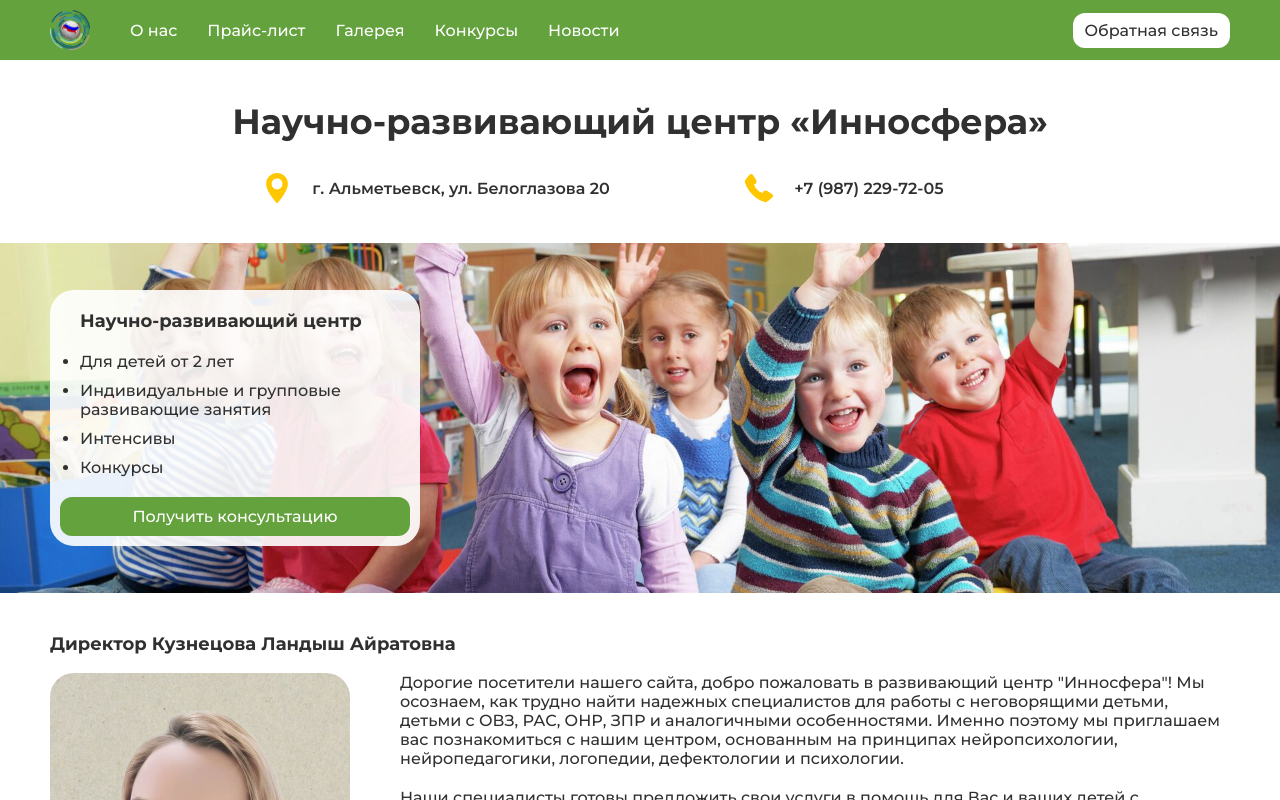
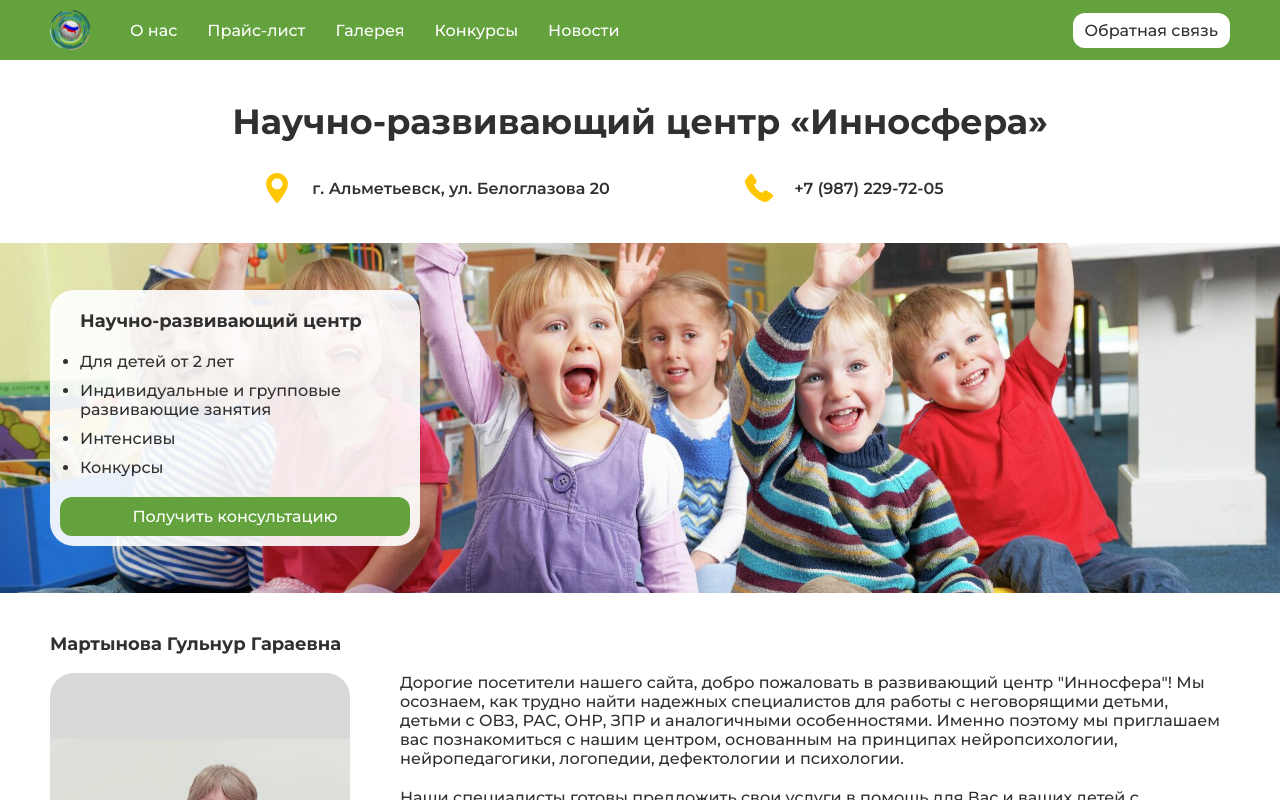
Before and after one commit to nutsea/innosphere-client-new, a React (Create React App) app: page / in a window 1280 px wide. Shown: the top 800 px of the page. Built offline with nearby package versions, Linux system fonts and the light colour scheme; no server answers.

Commit message:
UPD: Updated data for director an jpeg

```diff
--- a/src/pages/Main.jsx
+++ b/src/pages/Main.jsx
@@ -126,7 +126,7 @@
                 </div>
             </div>
             <div className='MainDirector'>
-                <h3>Директор Кузнецова Ландыш Айратовна</h3>
+                <h3>Мартынова Гульнур Гараевна</h3>
                 <div className='DirectorInfo'>
                     <div className='DirectorPhoto'>
                         <img src={director} alt="" />
```
Also changed, not shown: src/assets/images/director.jpg.
